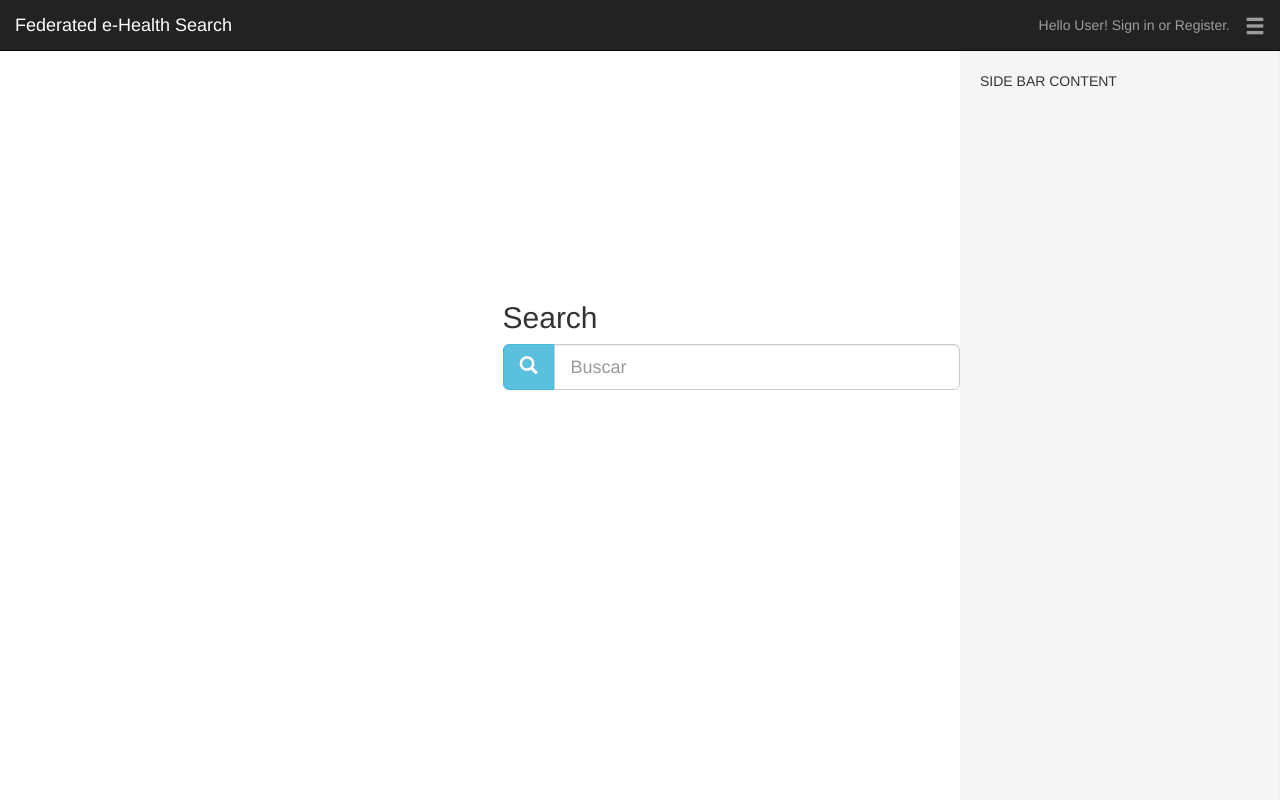
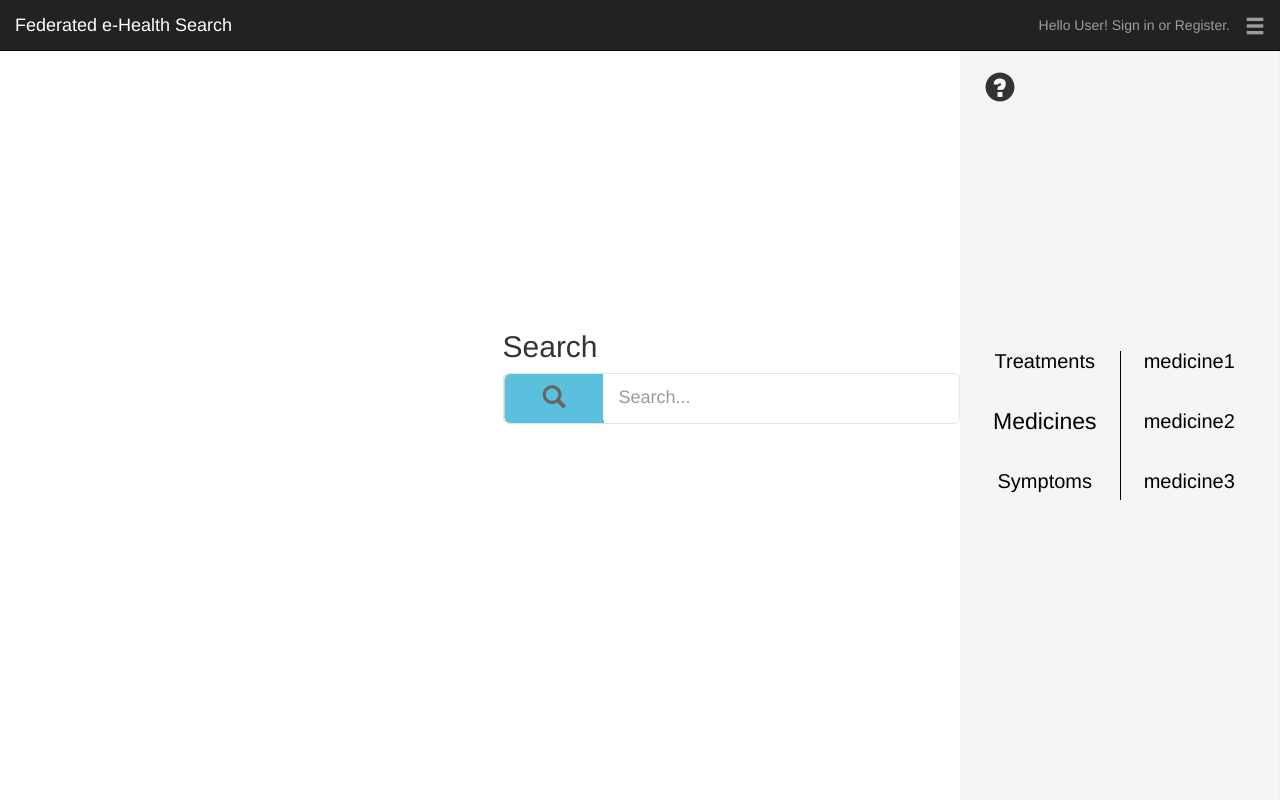
Before and after one commit to andreasp1994/WAD-EHealth, a Django app: page /explorer/ in a window 1280 px wide. Run offline with Django 3.2, Linux system fonts and the light colour scheme; some libraries are stand-ins or nearby versions.

Commit message:
search sidebar done

```diff
--- a/ehealthexplorer/ehealthexplorer/settings.py
+++ b/ehealthexplorer/ehealthexplorer/settings.py
@@ -81,7 +81,7 @@ USE_TZ = True
 # Static files (CSS, JavaScript, Images)
 # https://docs.djangoproject.com/en/1.7/howto/static-files/
 
-STATIC_PATH =   os.path.join(BASE_DIR,"static");
+STATIC_PATH = os.path.join(BASE_DIR,"static")
 
 STATIC_URL = '/static/'
 
--- /dev/null
+++ b/ehealthexplorer/static/input-script.js
@@ -0,0 +1,7 @@
+$(document).ready(function () {
+
+    $('.tab-pane li').click(function(e){
+        $("#search_box").val($("#search_box").val() + $(e.target).text() + " ");
+    }
+    );
+});
--- a/ehealthexplorer/static/style.css
+++ b/ehealthexplorer/static/style.css
@@ -1,4 +1,19 @@
 body { padding-top: 70px; }
+
+ul {
+    list-style-type: none;
+    margin: 0;
+    padding: 0;
+}
+
+.stretch {
+    height: 100%;
+}
+.vertical-center {
+    position: absolute;
+    top: 50%;
+    transform: translateY(-50%);
+}
 
 /* Hide for mobile, show later */
 .sidebar {
@@ -24,12 +39,97 @@ body { padding-top: 70px; }
     margin-right: 10px;
 }
 
+.predefined-search-tabs {
+
+}
+
+.predefined-search-tabs li{
+    display: block;
+    height: 60px;
+    width: 100%;
+    text-align: center;
+}
+
+.predefined-search-tabs li a{
+    transition: all .2s ease-in-out;
+    color: #000000;
+    font-size: 20px;
+    line-height: 50px;
+}
+
+.predefined-search-tabs li.active a{
+    font-size: 23px;
+    text-decoration: none;
+}
+
+.predefined-search-tabs li a:hover{
+    font-size: 25px;
+    text-decoration: none;
+}
+
+.vdivider{
+    position:absolute;
+    left:50%;
+    top:40%;
+    bottom:40%;
+    border-left:1px solid black;
+}
+
+
+a.tooltip span.popup{
+  color: #000000;
+}
+
+a.tooltip:hover span.popup{
+  display: block; position: absolute; width: 200px; background: #aaa url(images/horses200x50.jpg); height: 50px; left: 100px; top: -10px; color: #FFFFFF; padding: 0 5px;
+}
+
+
+/***************
+Bootstrap overwrite
+***************/
+
 a.glyphicon {
     font-size: 20px; /* changes size of icon */
 }
-/*--
+
+.predefined-terms-info span.glyphicon {
+    transition: all .2s ease-in-out;
+    font-size: 30px;
+    margin-left: 20px ;
+}
+
+.predefined-terms-info span.glyphicon:hover {
+    font-size: 35px;
+}
+
+.predefined-terms-info span.glyphicon span.popup {
+   z-index:10;
+    display:none;
+    padding:14px 20px;
+    margin-top:-30px;
+    margin-left:28px;
+    width:300px;
+    line-height:23px;
+     position:absolute;
+    color:#111;
+    border:1px solid #DCA;
+    background:#ffffff;
+    font-size: 20px;
+}
+
+.predefined-terms-info span.glyphicon:hover span.popup {
+     display: inline;
+     }
+
+/*********************
+End of bootstrap overwrite
+**********************/
+
+/*****************
+Search styling
+******************/
 #custom-search-input{
-    padding: 3px;
     border: solid 1px #E4E4E4;
     border-radius: 6px;
     background-color: #fff;
@@ -41,12 +141,10 @@ a.glyphicon {
 }
 
 #custom-search-input button{
-    margin: 2px 0 0 0;
-    background: none;
+    width: 100px;
     box-shadow: none;
     border: 0;
     color: #666666;
-    padding: 0 8px 0 10px;
     border-left: solid 1px #ccc;
 }
 
@@ -59,7 +157,11 @@ a.glyphicon {
 #custom-search-input .glyphicon-search{
     font-size: 23px;
 }
-*/
+
+/*********************
+End of serch styling
+**********************/
+
 .vertical-align {
     display: flex;
     align-items: center;
@@ -81,10 +183,8 @@ a.glyphicon {
 
 
 .vcenter {
-    margin-top: 22%;
-  position: absolute;
-
-    height: 30%;
+    margin-top: 25%;
+    position: absolute;
 }
 
 .right {
--- a/ehealthexplorer/templates/explorer/base.html
+++ b/ehealthexplorer/templates/explorer/base.html
@@ -8,6 +8,11 @@
     <!--<link href="http://getbootstrap.com/examples/dashboard/dashboard.css" rel="stylesheet">-->
 
     <link rel="stylesheet" href="{{ STATIC_URL }}style.css" />
+
+    <script src="https://ajax.googleapis.com/ajax/libs/jquery/1.11.1/jquery.min.js"></script>
+    {%  block javascript_files %}
+
+    {% endblock %}
 
     <!--[if lt IE 9]>
       <script src="https://oss.maxcdn.com/html5shiv/3.7.2/html5shiv.min.js"></script>
@@ -30,7 +35,7 @@
             <span class="icon-bar"></span>
             <span class="icon-bar"></span>
           </button>
-          <a class="navbar-brand" href="/rango/">Federated e-Health Search</a>
+          <a class="navbar-brand" href="/explorer/">Federated e-Health Search</a>
         </div>
         <div class="navbar-collapse collapse">
 
@@ -78,7 +83,7 @@
      <!-- Bootstrap core JavaScript
     ================================================== -->
     <!-- Placed at the end of the document so the pages load faster -->
-    <script src="https://ajax.googleapis.com/ajax/libs/jquery/1.11.1/jquery.min.js"></script>
+
     <script src="http://getbootstrap.com/dist/js/bootstrap.min.js"></script>
     <!-- IE10 viewport hack for Surface/desktop Windows 8 bug -->
     <script src="http://getbootstrap.com/assets/js/ie10-viewport-bug-workaround.js"></script>
--- a/ehealthexplorer/templates/explorer/index.html
+++ b/ehealthexplorer/templates/explorer/index.html
@@ -1 +1,52 @@
 {% extends 'explorer/search.html' %}
+
+{%  block javascript_files %}
+    <script src="{{ STATIC_URL }}input-script.js"></script>
+{% endblock %}
+
+{% block side_block %}
+
+    <div class="row stretch">
+
+        <div class="predefined-terms-info">
+             <span id="test" class="glyphicon glyphicon-question-sign"> <span class="popup" ><strong>Click on one of the predefined terms below <br />
+        to include it in your query.</strong></span> </span>
+
+        </div>
+
+        <div class="col-xs-6 col-md-6 vertical-center"> <!-- required for floating -->
+        <!-- Nav tabs -->
+        <ul class="predefined-search-tabs">
+            <li><a  href="#treatments" data-toggle="tab">Treatments</a></li>
+            <li class="active"><a href="#medicines" data-toggle="tab">Medicines</a></li>
+            <li><a href="#symptoms" data-toggle="tab">Symptoms</a></li>
+        </ul>
+        </div>
+
+        <div class="vdivider"></div>
+
+        <div class="row stretch">
+            <div class="col-xs-offset-6 col-xs-6 col-md-offset-6 col-md-6 vertical-center ">
+                <!-- Tab panes -->
+                <div class="tab-content">
+                    <div class="tab-pane" id="treatments">
+                        <ul class="predefined-search-tabs">
+                            <li><a  href="#">treatment1</a></li>
+                            <li><a href="#">treatment2</a></li>
+                            <li><a href="#">treatment3</a></li>
+                        </ul>
+                    </div>
+                    <div class="tab-pane active" id="medicines">
+                        <ul class="predefined-search-tabs">
+                            <li><a  href="#">medicine1</a></li>
+                            <li><a href="#">medicine2</a></li>
+                            <li><a href="#">medicine3</a></li>
+                        </ul>
+                    </div>
+                    <div class="tab-pane" id="messages">Messages Tab.</div>
+                </div>
+            </div>
+        </div>
+    </div><!-- /row -->
+
+{% endblock %}
--- a/ehealthexplorer/templates/explorer/search.html
+++ b/ehealthexplorer/templates/explorer/search.html
@@ -3,8 +3,9 @@
 {% load staticfiles %}
 
 {% block body_block %}
-<div class="vcenter">
-	<div class="row" >
+
+
+	<div class="vcenter row" >
         <div class="col-md-6 right">
     		<h2>Search</h2>
             <div id="custom-search-input">
@@ -14,12 +15,12 @@
                             <i class="glyphicon glyphicon-search"></i>
                         </button>
                     </span>
-                    <input type="text" class="form-control input-lg" placeholder="Buscar" />
+                    <input id="search_box" type="text" class="form-control input-lg" placeholder="Search..." />
 
                 </div>
             </div>
         </div>
 	</div>
-</div>
+
 
 {% endblock %}
```
Also changed, not shown: 2 other files.
